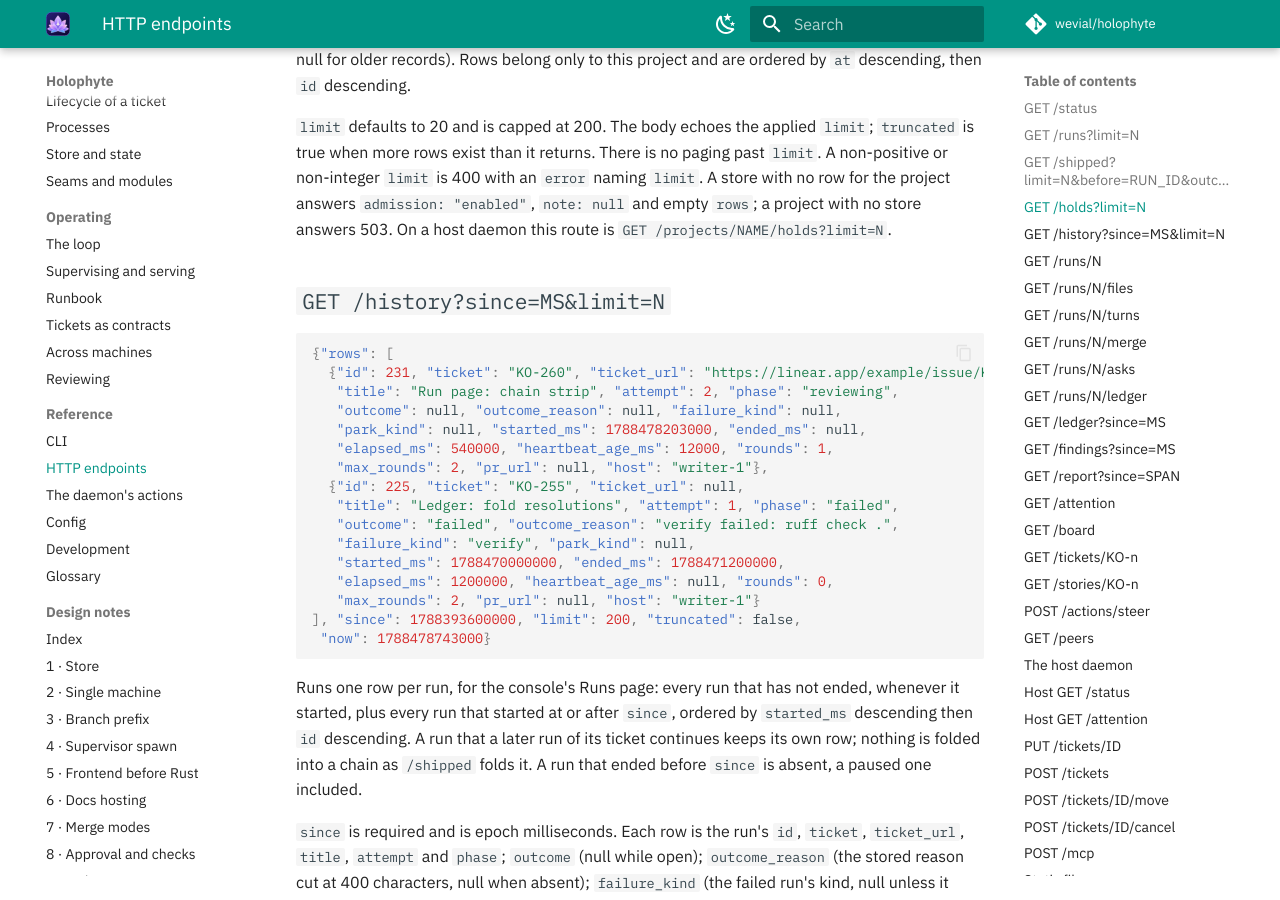
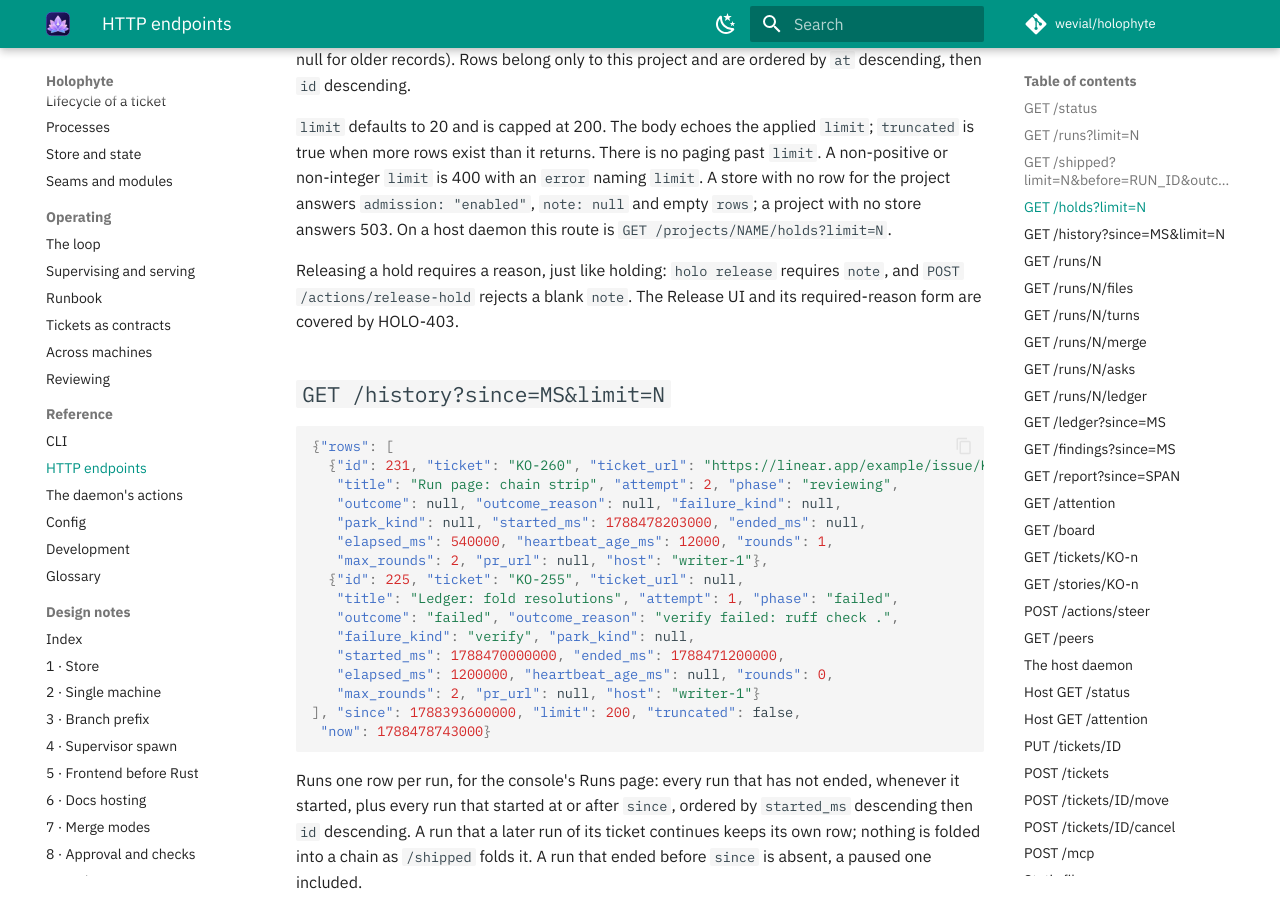
Before and after one commit to wevial/holophyte, an MkDocs documentation site: the page built from docs/reference/http.md, in a window 1280 px wide and 900 px high, scrolled down 5281 px. Built offline with MkDocs 1.6.1 and Material for MkDocs 9.7.7, drawn with Linux system fonts in a browser that asks for light colours; comment, search, counter and statistics services are not loaded.

Commit message:
Clarify required release reasons and Release UI scope
ADDRESS: Thread 1 — apply the maintainer decision from operator_note event 38347 by tiger (2026-10-16). Release requires a reason, matching Hold; the existing CLI and POST /actions/release-hold already enforce it. Document that requirement beside GET /holds.

Amend the ticket contract: drop the Out of scope line saying the Release action and its reason await a maintainer decision. Replace it with: The Release UI and its required-reason form are covered by HOLO-403. The ticket text is not tracked in this checkout; this commit records the amendment for the factory without writing to the board. The /holds route contract is unchanged.

Validation: all ticket verify commands passed: ruff, generated contract check, holds (5), serve contract (11), store surface (7), docs (51), frozen Bun install, and console typecheck.

````diff
--- a/docs/reference/http.md
+++ b/docs/reference/http.md
@@ -281,6 +281,10 @@ an `error` naming `limit`. A store with no row for the project answers
 store answers 503. On a host daemon this route is
 `GET /projects/NAME/holds?limit=N`.
 
+Releasing a hold requires a reason, just like holding: `holo release` requires
+`note`, and `POST /actions/release-hold` rejects a blank `note`. The Release
+UI and its required-reason form are covered by HOLO-403.
+
 ## `GET /history?since=MS&limit=N`
 
 ```json
````
